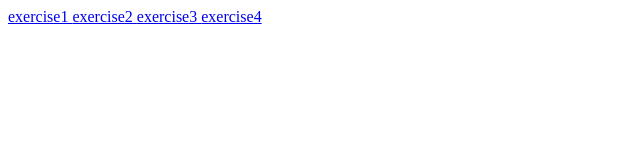
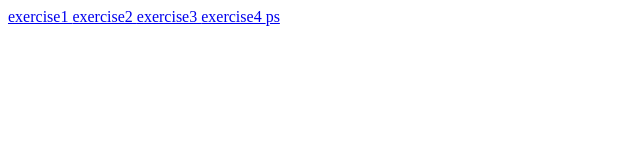
Before and after one commit to 22022612/L07PS, a plain HTML site: page home.html in a window 1280 px wide. Shown: the full height of the page, 0-640 px from the left. Drawn offline with Linux system fonts and the light colour scheme.

Commit message:
Update home.html

```diff
--- a/home.html
+++ b/home.html
@@ -25,6 +25,8 @@
           <a class="navbar-brand" href="msa.html">
             exercise4
           </a>
-
+          <a class="navbar-brand" href="Index.html">
+            ps
+          </a>
     </body>
 </html>
```
